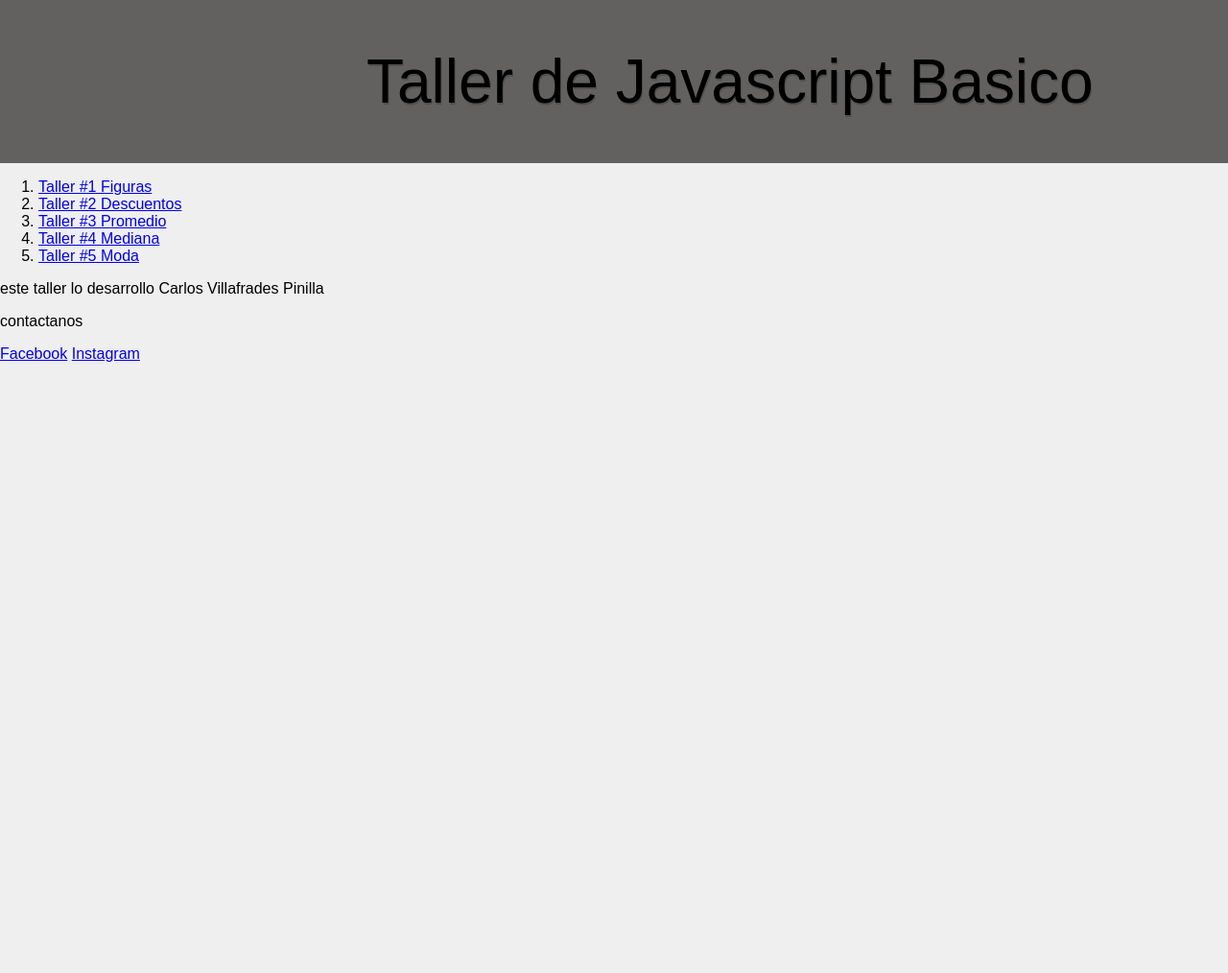
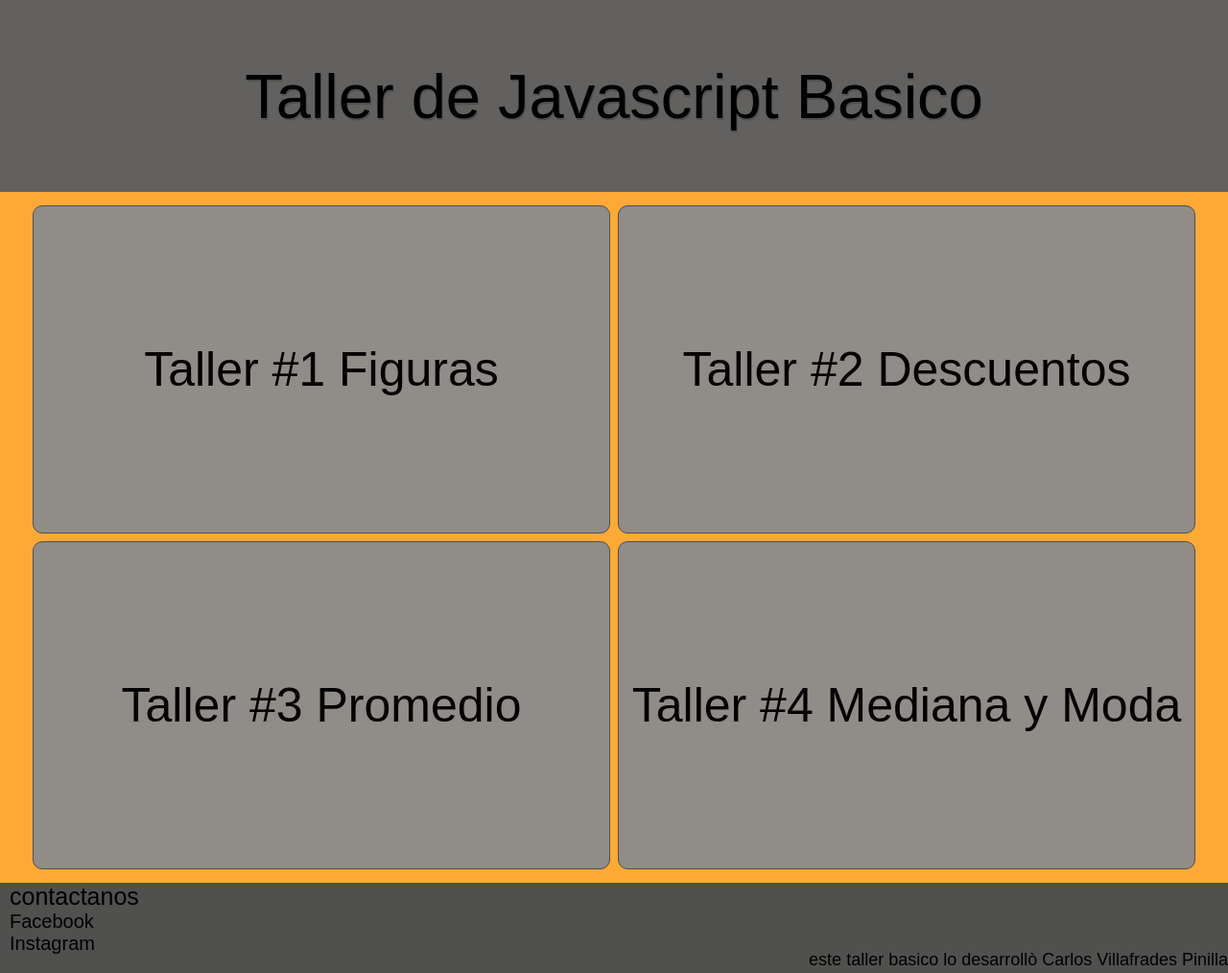
Before and after one commit to villafrade/primerRepositorio, a plain HTML site: page index.html in a window 1280 px wide. Shown: the whole page at 96% size. Before the commit the page ends 800 px from the top, so only its background shows below. Drawn offline with Linux system fonts and the light colour scheme; a web font is replaced by a local one.

Commit message:
index con css

```diff
--- a/index.html
+++ b/index.html
@@ -12,34 +12,22 @@
 </head>
 <body>
     <header>
-        <a href="./index.html">Taller de Javascript Basico</a>
+        <div id="title">
+            <a href="./index.html">Taller de Javascript Basico</a>
+        </div>
     </header>
-    <section>
-        <nav>
-            <ol>
-                <li>
-                    <a href="./figuras.html">Taller #1 Figuras</a>
-                </li>
-                <li>
-                    <a href="./descuentos.html">Taller #2 Descuentos</a>
-                </li>
-                <li>
-                    <a href="./promedio.html">Taller #3 Promedio</a>
-                </li>
-                <li>
-                    <a href="./mediana.html">Taller #4 Mediana</a>
-                </li>
-                <li>
-                    <a href="./moda.html">Taller #5 Moda</a>
-                </li>
-            </ol>
-        </nav>
-    </section>
+    <div id="contenedor">
+        <div class="figuras" onclick="location.href ='./figuras.html'">Taller #1 Figuras</div>
+        <div class="descuentos" onclick="location.href ='./descuentos.html'">Taller #2 Descuentos</div>
+        <div class="promedio" onclick="location.href ='./promedio.html'">Taller #3 Promedio</div>
+        <div class="mediana" onclick="location.href ='./mediana.html'">Taller #4 Mediana y Moda</div>
+    </div>
     <footer>
-        <p>este taller lo desarrollo Carlos Villafrades Pinilla</p>
-        <p>contactanos</p>
+        <p class="contactanos">contactanos</p>
         <a href="https://www.facebook.com/carlosalberto.villafradespinilla.5">Facebook</a>
+        <br />
         <a href="https://www.instagram.com/carlos_villafradess">Instagram</a>
+        <p class="pie">este taller basico lo desarrollò Carlos Villafrades Pinilla</p>
 
     </footer>
 </body>
--- /dev/null
+++ b/styleDescuentos.css
@@ -0,0 +1,61 @@
+html
+{
+    font-family: 'Smooch Sans', sans-serif;
+}
+body
+{
+    background-color: #FEA936;
+    margin: 0px;
+    padding: 0px;
+}
+
+header
+{
+
+    background-color: #626160;
+    width: auto;
+    height: 200px;
+
+
+}
+header div
+{
+    width: auto;
+    height: 200px;
+    text-align: center;
+    display: flex;
+    justify-content: center;
+    align-items: center;
+
+}
+
+header a
+{
+    color: black;
+    font-size: 65px;
+    text-decoration: none;
+    text-shadow: 1px 2px #50504F;
+
+
+}
+header a:visited
+{
+    color: black;
+    font-size: 40px;
+    text-align: center;
+    text-shadow: 1px 2px #50504F;
+    text-decoration: none;
+}
+header a:hover
+{
+    transition: color 0.5s ease;
+    transition: text-shadow 0.5s ease;
+    text-shadow: 2px 3px black;
+    color: #FEA936;
+    cursor: pointer;
+}
+header a:active
+{
+    color: #FEA936;
+    cursor: pointer;
+}
--- /dev/null
+++ b/styleFiguras.css
@@ -0,0 +1,61 @@
+html
+{
+    font-family: 'Smooch Sans', sans-serif;
+}
+body
+{
+    background-color: #FEA936 ;
+    margin: 0px;
+    padding: 0px;
+}
+
+header
+{
+
+    background-color: #626160;
+    width: auto;
+    height: 200px;
+
+
+}
+header div
+{
+    width: auto;
+    height: 200px;
+    text-align: center;
+    display: flex;
+    justify-content: center;
+    align-items: center;
+
+}
+
+header a
+{
+    color: black;
+    font-size: 65px;
+    text-decoration: none;
+    text-shadow: 1px 2px #50504F;
+
+
+}
+header a:visited
+{
+    color: black;
+    font-size: 40px;
+    text-align: center;
+    text-shadow: 1px 2px #50504F;
+    text-decoration: none;
+}
+header a:hover
+{
+    transition: color 0.5s ease;
+    transition: text-shadow 0.5s ease;
+    text-shadow: 2px 3px black;
+    color: #FEA936;
+    cursor: pointer;
+}
+header a:active
+{
+    color: #FEA936;
+    cursor: pointer;
+}
--- a/styleIndex.css
+++ b/styleIndex.css
@@ -4,23 +4,37 @@ html
 }
 body
 {
-    background-color: #efefef;
+    background-color: #FEA936;
     margin: 0px;
+    padding: 0px;
 }
+
 header
 {
+
     background-color: #626160;
-    padding: 3rem 2rem;
+    width: auto;
+    height: 200px;
+
 
 }
+header div
+{
+    width: auto;
+    height: 200px;
+    text-align: center;
+    display: flex;
+    justify-content: center;
+    align-items: center;
+
+}
+
 header a
 {
     color: black;
-    margin: auto auto auto 350px;
-    font-size: 4rem;
-    text-align: center;
+    font-size: 65px;
+    text-decoration: none;
     text-shadow: 1px 2px #50504F;
-    text-decoration: none;
 
 
 }
@@ -34,7 +48,9 @@ header a:visited
 }
 header a:hover
 {
-    transition: color 0.4s ease;
+    transition: color 0.5s ease;
+    transition: text-shadow 0.5s ease;
+    text-shadow: 2px 3px black;
     color: #FEA936;
     cursor: pointer;
 }
@@ -43,3 +59,164 @@ header a:active
     color: #FEA936;
     cursor: pointer;
 }
+
+#contenedor
+{
+    height: 700px;
+    border: 2px #efefef;
+    margin: 10px 30px 0px 30px;
+    display: grid;
+    grid-template-columns: 50% 50%;
+    grid-template-rows: 50% 50%;
+    position: relative;
+
+
+}
+
+.figuras
+{
+    color:black;
+    font-size: 50px;
+    background-color: #908C87 ;
+    margin: 4px 4px;
+    border: 1px #50504F solid;
+    border-radius: 10px;
+    display: flex;
+    justify-content: center;
+    align-items: center;
+}
+.figuras:hover
+{
+    text-shadow: 2px 3px black;
+    transition: box-shadow 0.8s ease;
+    transition: text-shadow 0.5s ease;
+    transition: color 0.5s ease;
+    color: #FEA936;
+    box-shadow: 0 0.1rem 0.4rem black;
+    cursor: pointer;
+    text-shadow: 2px 3px black;
+}
+.descuentos
+{
+    color:black;
+    font-size: 50px;
+    margin: 4px 4px;
+    background-color: #908C87;
+    border: 1px #50504F solid;
+    border-radius: 10px;
+    display: flex;
+    justify-content: center;
+    align-items: center;
+}
+.descuentos:hover
+{
+    text-shadow: 2px 3px black;
+    transition: box-shadow 0.8s ease;
+    transition: text-shadow 0.5s ease;
+    transition: color 0.5s ease;
+    color: #FEA936;
+    box-shadow: 0 0.1rem 0.4rem black;
+    cursor: pointer;
+    text-shadow: 2px 3px black;
+
+}
+
+.promedio
+{
+    color:black;
+    font-size: 50px;
+    margin: 4px 4px;
+    background-color: #908C87;
+    border: 1px #50504F solid;
+    border-radius: 10px;
+    display: flex;
+    justify-content: center;
+    align-items: center;
+}
+.promedio:hover
+{
+    text-shadow: 2px 3px black;
+    transition: box-shadow 0.8s ease;
+    transition: text-shadow 0.5s ease;
+    transition: color 0.5s ease;
+    color: #FEA936;
+    box-shadow: 0 0.1rem 0.4rem black;
+    cursor: pointer;
+    text-shadow: 2px 3px black;
+
+}
+.mediana
+{
+    color:black;
+    font-size: 50px;
+    margin: 4px 4px;
+    background-color: #908C87;
+    border: 1px #50504F solid;
+    border-radius: 10px;
+    display: flex;
+    justify-content: center;
+    align-items: center;
+}
+.mediana:hover
+{
+    text-shadow: 2px 3px black;
+    transition: box-shadow 0.8s ease;
+    transition: text-shadow 0.5s ease;
+    transition: color 0.5s ease;
+    color: #FEA936;
+    box-shadow: 0 0.1rem 0.4rem black;
+    cursor: pointer;
+    text-shadow: 2px 3px black;
+
+}
+
+footer
+{
+    width: auto;
+    height: 110px;
+    background-color: #50504F;
+    margin: 10px 0px 0px 0px;
+
+}
+.pie
+{
+    float: right;
+    font-size: 18px;
+}
+.contactanos
+{
+    margin: 0px auto 0px 10px;
+    font-size: 25px;
+}
+footer a
+{
+    color: black;
+    font-size: 20px;
+    text-decoration: none;
+    text-shadow: 1px 2px #50504F;
+    text-align: center;
+    margin: 0px auto 0px 10px;
+}
+
+footer a:visited
+{
+    color: black;
+    font-size: 20px;
+    text-align: center;
+    text-shadow: 1px 2px #50504F;
+    text-decoration: none;
+
+}
+
+footer a:hover
+{
+    transition: color 0.4s ease;
+    color: #FEA936;
+    cursor: pointer;
+}
+
+footer a:active
+{
+    color: #FEA936;
+    cursor: pointer;
+}
--- /dev/null
+++ b/styleMediana.css
@@ -0,0 +1,61 @@
+html
+{
+    font-family: 'Smooch Sans', sans-serif;
+}
+body
+{
+    background-color: #FEA936;
+    margin: 0px;
+    padding: 0px;
+}
+
+header
+{
+
+    background-color: #626160;
+    width: auto;
+    height: 200px;
+
+
+}
+header div
+{
+    width: auto;
+    height: 200px;
+    text-align: center;
+    display: flex;
+    justify-content: center;
+    align-items: center;
+
+}
+
+header a
+{
+    color: black;
+    font-size: 65px;
+    text-decoration: none;
+    text-shadow: 1px 2px #50504F;
+
+
+}
+header a:visited
+{
+    color: black;
+    font-size: 40px;
+    text-align: center;
+    text-shadow: 1px 2px #50504F;
+    text-decoration: none;
+}
+header a:hover
+{
+    transition: color 0.5s ease;
+    transition: text-shadow 0.5s ease;
+    text-shadow: 2px 3px black;
+    color: #FEA936;
+    cursor: pointer;
+}
+header a:active
+{
+    color: #FEA936;
+    cursor: pointer;
+}
--- /dev/null
+++ b/stylePromedio.css
@@ -0,0 +1,61 @@
+html
+{
+    font-family: 'Smooch Sans', sans-serif;
+}
+body
+{
+    background-color: #FAC277;
+    margin: 0px;
+    padding: 0px;
+}
+
+header
+{
+
+    background-color: #626160;
+    width: auto;
+    height: 200px;
+
+
+}
+header div
+{
+    width: auto;
+    height: 200px;
+    text-align: center;
+    display: flex;
+    justify-content: center;
+    align-items: center;
+
+}
+
+header a
+{
+    color: black;
+    font-size: 65px;
+    text-decoration: none;
+    text-shadow: 1px 2px #50504F;
+
+
+}
+header a:visited
+{
+    color: black;
+    font-size: 40px;
+    text-align: center;
+    text-shadow: 1px 2px #50504F;
+    text-decoration: none;
+}
+header a:hover
+{
+    transition: color 0.5s ease;
+    transition: text-shadow 0.5s ease;
+    text-shadow: 2px 3px black;
+    color: #FEA936;
+    cursor: pointer;
+}
+header a:active
+{
+    color: #FEA936;
+    cursor: pointer;
+}
```
Also changed, not shown: descuentos.html (+9 -0 lines), figuras.html (+9 -0 lines), mediana.html (+9 -0 lines), promedio.html (+9 -0 lines).
